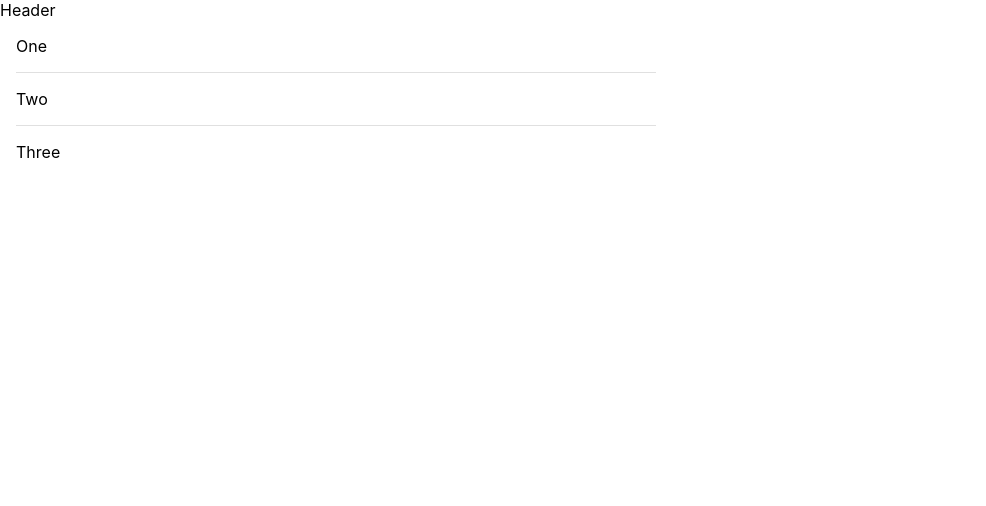
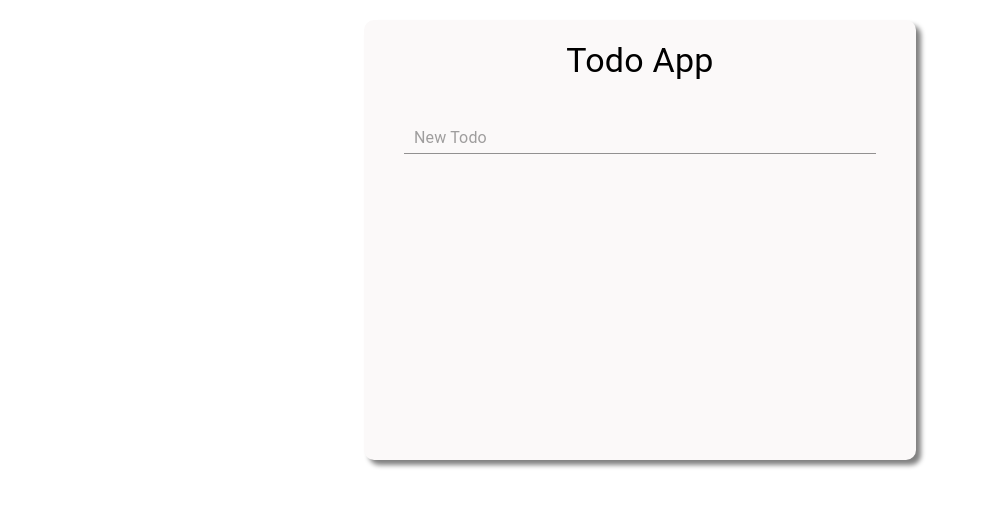
Before and after one commit to andrius-zazeckas/todo-app, a React (Create React App) app: page / in a window 1280 px wide. Shown: the top 506 px of the page, without its empty margins (0-986 px from the left). Built offline with nearby package versions, Linux system fonts and the light colour scheme.

Commit message:
Added input field, header, some styling

```diff
--- a/src/App.tsx
+++ b/src/App.tsx
@@ -3,13 +3,23 @@ import logo from "./logo.svg";
 import "./App.css";
 import { Todo } from "./components/Todo/Todo";
 import { Header } from "./components/Header/Header";
+import { Box } from "@mui/material";
 
 function App() {
   return (
-    <div className="App">
+    <Box
+      m={"auto"}
+      marginTop={"20px"}
+      p={"20px"}
+      width="40%"
+      minHeight="50vh"
+      boxShadow={"5px 5px 5px gray"}
+      borderRadius={"10px"}
+      bgcolor={"#fbf9f9"}
+    >
       <Header />
       <Todo />
-    </div>
+    </Box>
   );
 }
 
--- a/src/components/Header/Header.tsx
+++ b/src/components/Header/Header.tsx
@@ -1,3 +1,11 @@
+import { Box, Typography } from "@mui/material";
+
 export const Header = () => {
-  return <header>Header</header>;
+  return (
+    <Box display={"flex"} justifyContent="center">
+      <header>
+        <Typography variant="h4">Todo App</Typography>
+      </header>
+    </Box>
+  );
 };
--- /dev/null
+++ b/src/components/Todo/NewTodo.tsx
@@ -0,0 +1,46 @@
+import { Input } from "@mui/material";
+import { FormEventHandler, useState } from "react";
+
+type Todo = {
+  todo: string;
+  done: boolean;
+};
+
+export const NewTodo = ({ passDataToParent }: any) => {
+  const [todoList, setTodoList] = useState<Todo[]>([]);
+  const [inputData, setInputData] = useState({ todo: "", done: false });
+
+  const updateInputData = (value: string, key: "todo" | "done") => {
+    setInputData((prevData) => ({ ...prevData, [key]: value }));
+  };
+
+  const submitForm: FormEventHandler<HTMLFormElement> = (e) => {
+    e.preventDefault();
+    if (inputData.todo !== "") {
+      const newTodo = {
+        todo: inputData.todo,
+        done: inputData.done,
+      };
+
+      setTodoList((prevList) => [...prevList, newTodo]);
+      setInputData({ todo: "", done: false });
+
+      passDataToParent([...todoList, newTodo]);
+      console.log(todoList);
+    }
+  };
+
+  return (
+    <form onSubmit={submitForm}>
+      <Input
+        placeholder="New Todo"
+        fullWidth
+        sx={{
+          padding: "0 10px",
+        }}
+        value={inputData.todo}
+        onChange={(e) => updateInputData(e.target.value, "todo")}
+      />
+    </form>
+  );
+};
--- a/src/components/Todo/Todo.tsx
+++ b/src/components/Todo/Todo.tsx
@@ -1,27 +1,40 @@
-import { Box } from "@mui/material";
-import { Sidebar } from "../Sidebar/Sidebar";
-import Grid from "@mui/material/Unstable_Grid2/Grid2";
+import { Box, Typography } from "@mui/material";
 import Stack from "@mui/material/Stack";
 import Divider from "@mui/material/Divider";
+import { NewTodo } from "./NewTodo";
+import { useState } from "react";
 
 export const Todo = () => {
+  const [list, setList] = useState([]);
+
+  const passDataToParent = (list: any) => {
+    setList(list);
+  };
+
   return (
-    <Box
-      sx={{
-        bgcolor: "background.paper",
-        p: 2,
-        width: "50%",
-        justifyContent: "center",
-      }}
-    >
+    <Box mt={"20px"} p={"20px"}>
       <Stack
         divider={<Divider orientation="horizontal" flexItem />}
         spacing={2}
-        justifyContent="center"
       >
-        <p>One</p>
-        <p>Two</p>
-        <p>Three</p>
+        <NewTodo passDataToParent={passDataToParent} />
+        {list.map((item: any, index) => (
+          <Typography
+            variant="body1"
+            p={"10px"}
+            key={index}
+            sx={{
+              color: "black",
+              bgcolor: "white",
+              boxShadow: 3,
+              justifyContent: "left",
+              borderRadius: "2px",
+            }}
+          >
+            {item.todo}
+            {item.done ? " ✅" : " ❌"}
+          </Typography>
+        ))}
       </Stack>
     </Box>
   );
```
